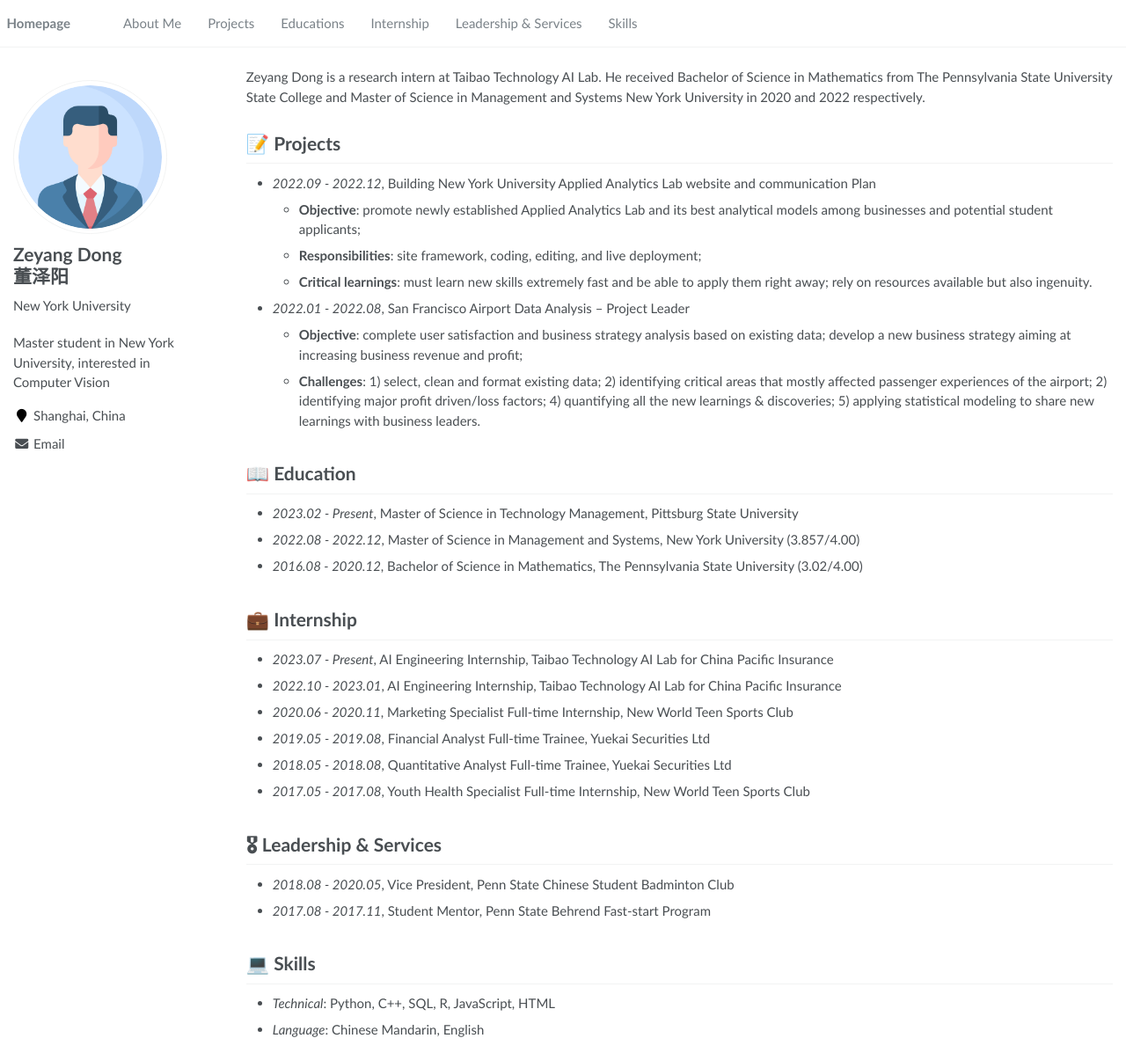
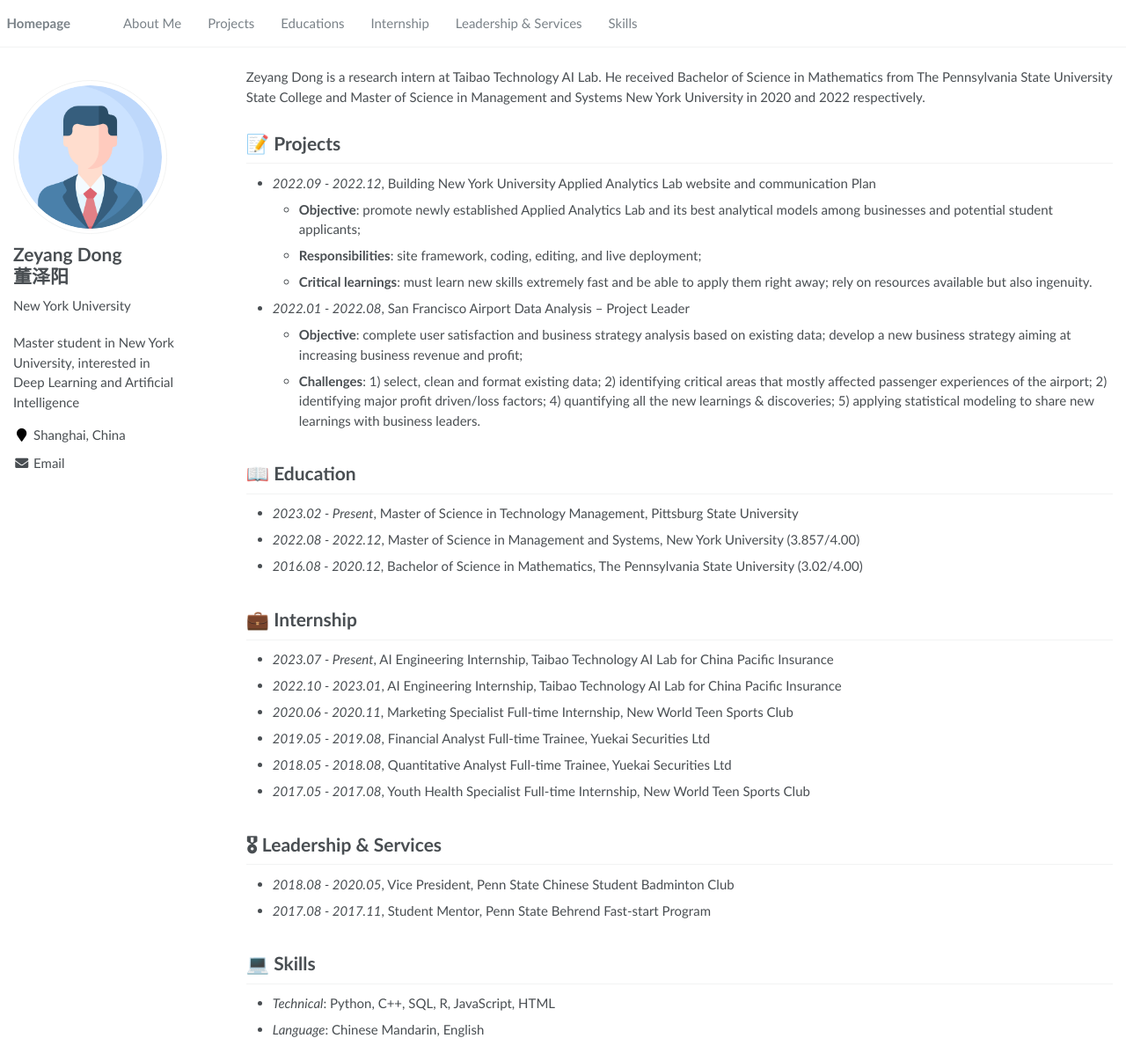
Before and after one commit to Linwei94/zeyang.github.io, a Jekyll site: the page built from _pages/about.md, in a window 1280 px wide and 1197 px high. Shown: the whole window at 88% size. Built offline with Jekyll 4.4.1, drawn with Linux system fonts in a browser that asks for light colours.

Commit message:
Update _config.yml

```diff
--- a/_config.yml
+++ b/_config.yml
@@ -7,7 +7,7 @@
 
 # Site Settings
 title                    : "Zeyang Dong (董泽阳)"
-description              : "Master student in New York University, interested in Computer Vision"
+description              : "Master student in New York University, interested in Deep Learning and Artificial Intelligence"
 repository               : "Linwei94/zeyang.github.io"
 google_scholar_stats_use_cdn : true
 
```
